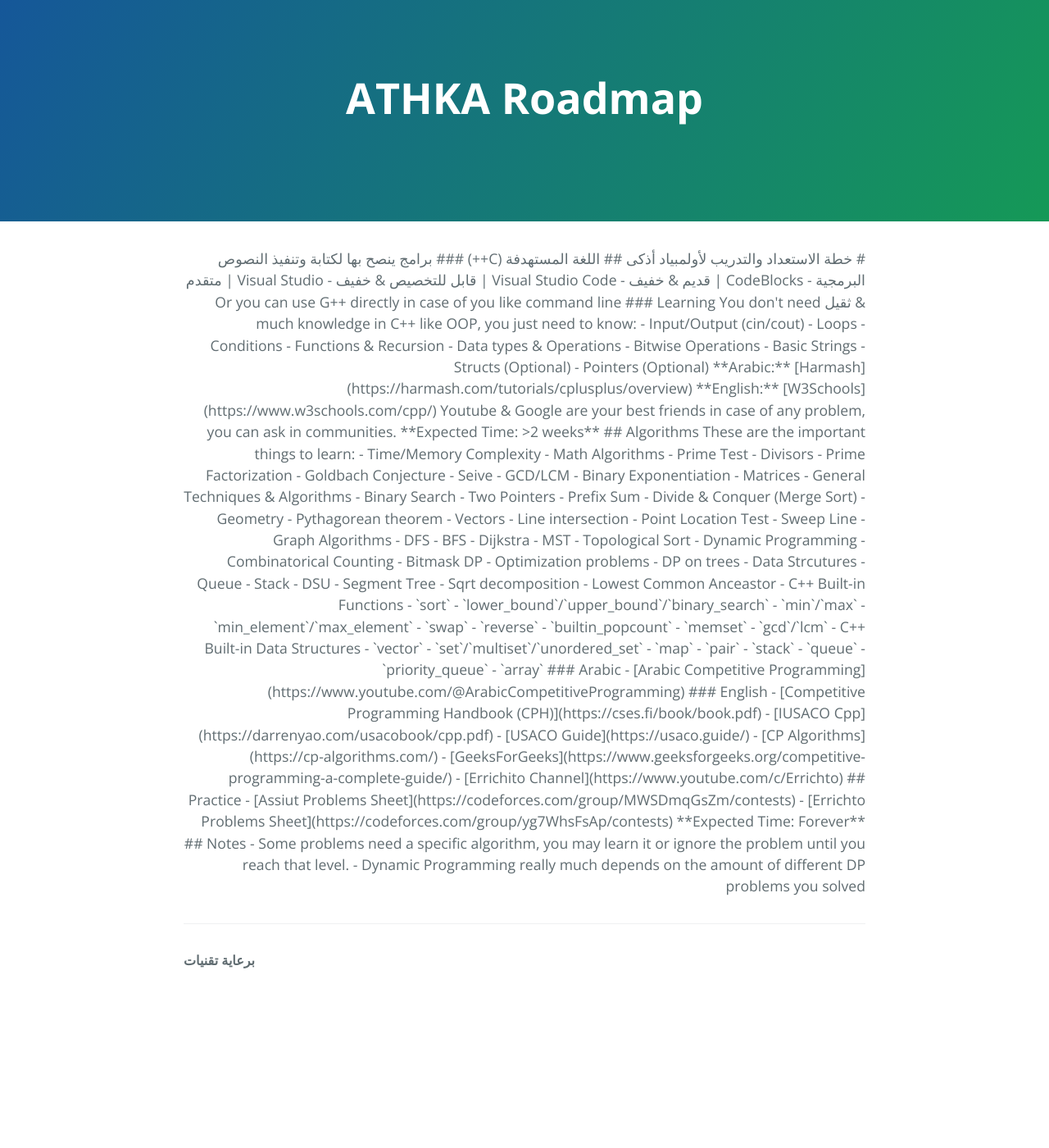
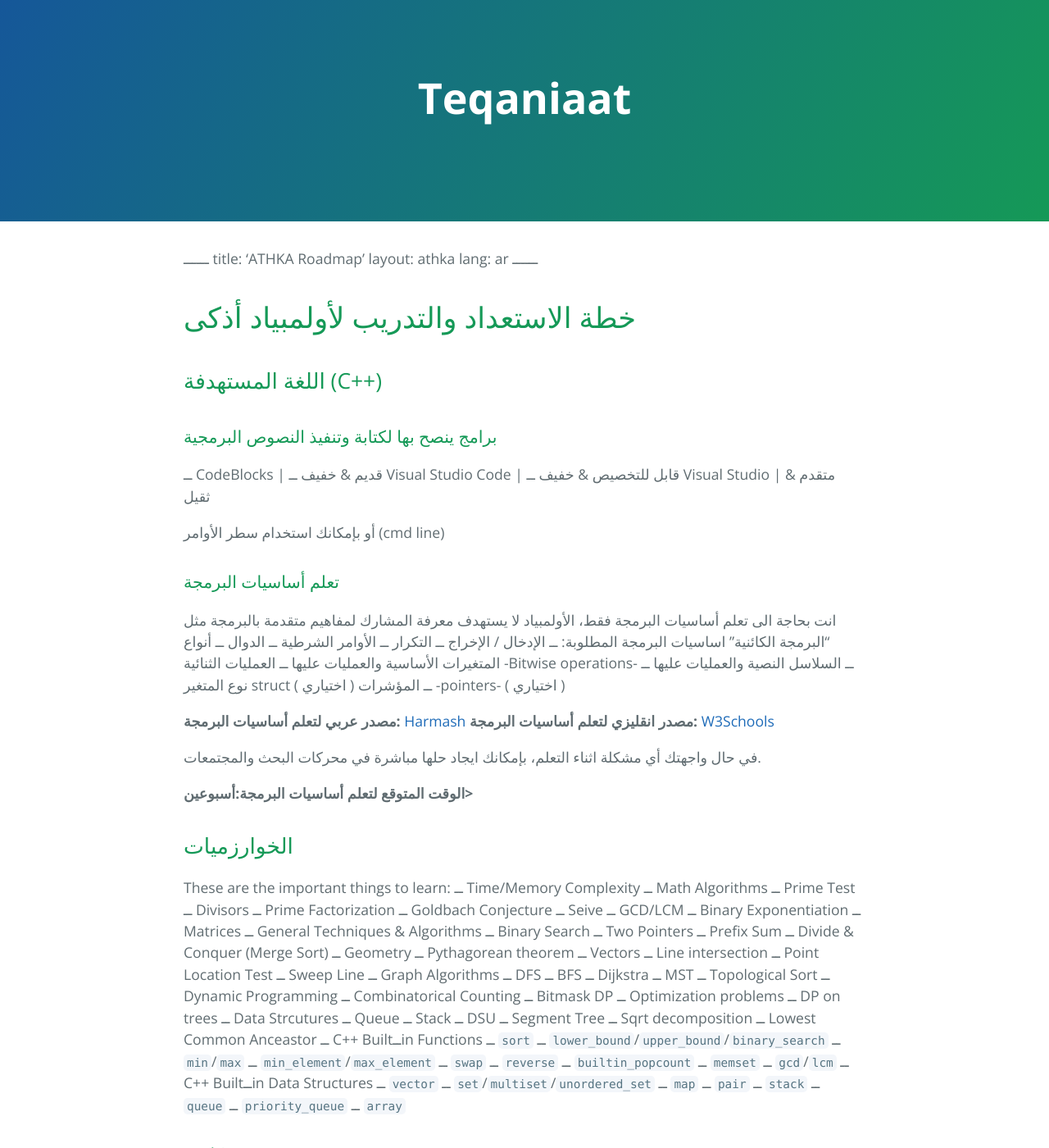
Before and after one commit to Teqaniaat/Teqaniaat, a Jekyll site: the page built from athka/athka_roadmap_ar.md, in a window 1280 px wide and 1400 px high. Shown: the whole window at 82% size. Built offline with Jekyll 4.4.1, drawn with Linux system fonts in a browser that asks for light colours; our own code applies the rules of GitHub Pages for plain Markdown files; the repository's description, which GitHub fills in, is left out; some of the changed text lies outside the part shown.

Commit message:
Update athka_roadmap_ar.md

```diff
--- a/athka/athka_roadmap_ar.md
+++ b/athka/athka_roadmap_ar.md
@@ -1,117 +1,117 @@
----
+ــــــ
 title: 'ATHKA Roadmap'
 layout: athka
 lang: ar
----
-<div dir="rtl">
+ــــــ
 # خطة الاستعداد والتدريب لأولمبياد أذكى
 ## اللغة المستهدفة (C++)
 ### برامج ينصح بها لكتابة وتنفيذ النصوص البرمجية
-- CodeBlocks | قديم & خفيف
-- Visual Studio Code | قابل للتخصيص & خفيف
-- Visual Studio | متقدم & ثقيل
+ــ CodeBlocks | قديم & خفيف
+ــ Visual Studio Code | قابل للتخصيص & خفيف
+ــ Visual Studio | متقدم & ثقيل
 
-Or you can use G++ directly in case of you like command line
+أو بإمكانك استخدام سطر الأوامر (cmd line)
 
-### Learning
-You don't need much knowledge in C++ like OOP, you just need to know:
-- Input/Output (cin/cout)
-- Loops
-- Conditions
-- Functions & Recursion
-- Data types & Operations
-- Bitwise Operations
-- Basic Strings
-- Structs (Optional)
-- Pointers (Optional)
+### تعلم أساسيات البرمجة
+انت بحاجة الى تعلم أساسيات البرمجة فقط، الأولمبياد لا يستهدف معرفة المشارك لمفاهيم متقدمة بالبرمجة مثل "البرمجة الكائنية"
+اساسيات البرمجة المطلوبة:
+ــ الإدخال / الإخراج
+ــ التكرار
+ــ الأوامر الشرطية
+ــ الدوال
+ــ أنواع المتغيرات الأساسية والعمليات عليها
+ــ العمليات الثنائية -Bitwise operations-
+ــ السلاسل النصية والعمليات عليها
+ــ نوع المتغير struct ( اختياري )
+ــ المؤشرات -pointers- ( اختياري )
 
-**Arabic:** [Harmash](https://harmash.com/tutorials/cplusplus/overview)
-**English:** [W3Schools](https://www.w3schools.com/cpp/)
+**مصدر عربي لتعلم أساسيات البرمجة:** [Harmash](https://harmash.com/tutorials/cplusplus/overview)
+**مصدر انقليزي لتعلم أساسيات البرمجة:** [W3Schools](https://www.w3schools.com/cpp/)
 
-Youtube & Google are your best friends in case of any problem, you can ask in communities.
+في حال واجهتك أي مشكلة اثناء التعلم، بإمكانك ايجاد حلها مباشرة في محركات البحث والمجتمعات.
 
-**Expected Time: >2 weeks**
+**الوقت المتوقع لتعلم أساسيات البرمجة:أسبوعين>**
 
-## Algorithms
+## الخوارزميات
 These are the important things to learn:
-- Time/Memory Complexity
-- Math Algorithms
-  - Prime Test
-  - Divisors
-  - Prime Factorization
-  - Goldbach Conjecture
-  - Seive
-  - GCD/LCM
-  - Binary Exponentiation
-  - Matrices
-- General Techniques & Algorithms
-  - Binary Search
-  - Two Pointers
-  - Prefix Sum
-  - Divide & Conquer (Merge Sort)
-- Geometry
-  - Pythagorean theorem
-  - Vectors
-  - Line intersection
-  - Point Location Test
-  - Sweep Line
-- Graph Algorithms
-  - DFS
-  - BFS
-  - Dijkstra
-  - MST
-  - Topological Sort
-- Dynamic Programming
-  - Combinatorical Counting
-  - Bitmask DP
-  - Optimization problems
-  - DP on trees
-- Data Strcutures
-  - Queue
-  - Stack
-  - DSU
-  - Segment Tree
-  - Sqrt decomposition
-  - Lowest Common Anceastor
-- C++ Built-in Functions
-  - `sort`
-  - `lower_bound`/`upper_bound`/`binary_search`
-  - `min`/`max`
-  - `min_element`/`max_element`
-  - `swap`
-  - `reverse`
-  - `builtin_popcount`
-  - `memset`
-  - `gcd`/`lcm`
-- C++ Built-in Data Structures
-  - `vector`
-  - `set`/`multiset`/`unordered_set`
-  - `map`
-  - `pair`
-  - `stack`
-  - `queue`
-  - `priority_queue`
-  - `array`
+ــ Time/Memory Complexity
+ــ Math Algorithms
+  ــ Prime Test
+  ــ Divisors
+  ــ Prime Factorization
+  ــ Goldbach Conjecture
+  ــ Seive
+  ــ GCD/LCM
+  ــ Binary Exponentiation
+  ــ Matrices
+ــ General Techniques & Algorithms
+  ــ Binary Search
+  ــ Two Pointers
+  ــ Prefix Sum
+  ــ Divide & Conquer (Merge Sort)
+ــ Geometry
+  ــ Pythagorean theorem
+  ــ Vectors
+  ــ Line intersection
+  ــ Point Location Test
+  ــ Sweep Line
+ــ Graph Algorithms
+  ــ DFS
+  ــ BFS
+  ــ Dijkstra
+  ــ MST
+  ــ Topological Sort
+ــ Dynamic Programming
+  ــ Combinatorical Counting
+  ــ Bitmask DP
+  ــ Optimization problems
+  ــ DP on trees
+ــ Data Strcutures
+  ــ Queue
+  ــ Stack
+  ــ DSU
+  ــ Segment Tree
+  ــ Sqrt decomposition
+  ــ Lowest Common Anceastor
+ــ C++ Builtــin Functions
+  ــ `sort`
+  ــ `lower_bound`/`upper_bound`/`binary_search`
+  ــ `min`/`max`
+  ــ `min_element`/`max_element`
+  ــ `swap`
+  ــ `reverse`
+  ــ `builtin_popcount`
+  ــ `memset`
+  ــ `gcd`/`lcm`
+ــ C++ Builtــin Data Structures
+  ــ `vector`
+  ــ `set`/`multiset`/`unordered_set`
+  ــ `map`
+  ــ `pair`
+  ــ `stack`
+  ــ `queue`
+  ــ `priority_queue`
+  ــ `array`
 
 ### Arabic
-- [Arabic Competitive Programming](https://www.youtube.com/@ArabicCompetitiveProgramming)
-<!-- - Arabian CP Blog -->
+ــ [Arabic Competitive Programming](https://www.youtube.com/@ArabicCompetitiveProgramming)
+<!ــــ ــ Arabian CP Blog ــــ>
 
 ### English
-- [Competitive Programming Handbook (CPH)](https://cses.fi/book/book.pdf)
-- [IUSACO Cpp](https://darrenyao.com/usacobook/cpp.pdf)
-- [USACO Guide](https://usaco.guide/)
-- [CP Algorithms](https://cp-algorithms.com/)
-- [GeeksForGeeks](https://www.geeksforgeeks.org/competitive-programming-a-complete-guide/)
-- [Errichito Channel](https://www.youtube.com/c/Errichto)
+ــ [Competitive Programming Handbook (CPH)](https://cses.fi/book/book.pdf)
+ــ [IUSACO Cpp](https://darrenyao.com/usacobook/cpp.pdf)
+ــ [USACO Guide](https://usaco.guide/)
+ــ [CP Algorithms](https://cpــalgorithms.com/)
+ــ [GeeksForGeeks](https://www.geeksforgeeks.org/competitiveــprogrammingــaــcompleteــguide/)
+ــ [Errichito Channel](https://www.youtube.com/c/Errichto)
 
 
 ## Practice
-- [Assiut Problems Sheet](https://codeforces.com/group/MWSDmqGsZm/contests)
-- [Errichto Problems Sheet](https://codeforces.com/group/yg7WhsFsAp/contests)
+ــ [Assiut Problems Sheet](https://codeforces.com/group/MWSDmqGsZm/contests)
+ــ [Errichto Problems Sheet](https://codeforces.com/group/yg7WhsFsAp/contests)
 
 **Expected Time: Forever**
 
 ## Notes
-- Some problems need a specific algorithm, you may learn it or ignore the problem until you reach that level.
-- Dynamic Programming really much depends on the amount of different DP problems you solved
+ــ Some problems need a specific algorithm, you may learn it or ignore the problem until you reach that level.
+ــ Dynamic Programming really much depends on the amount of different DP problems you solved
```
